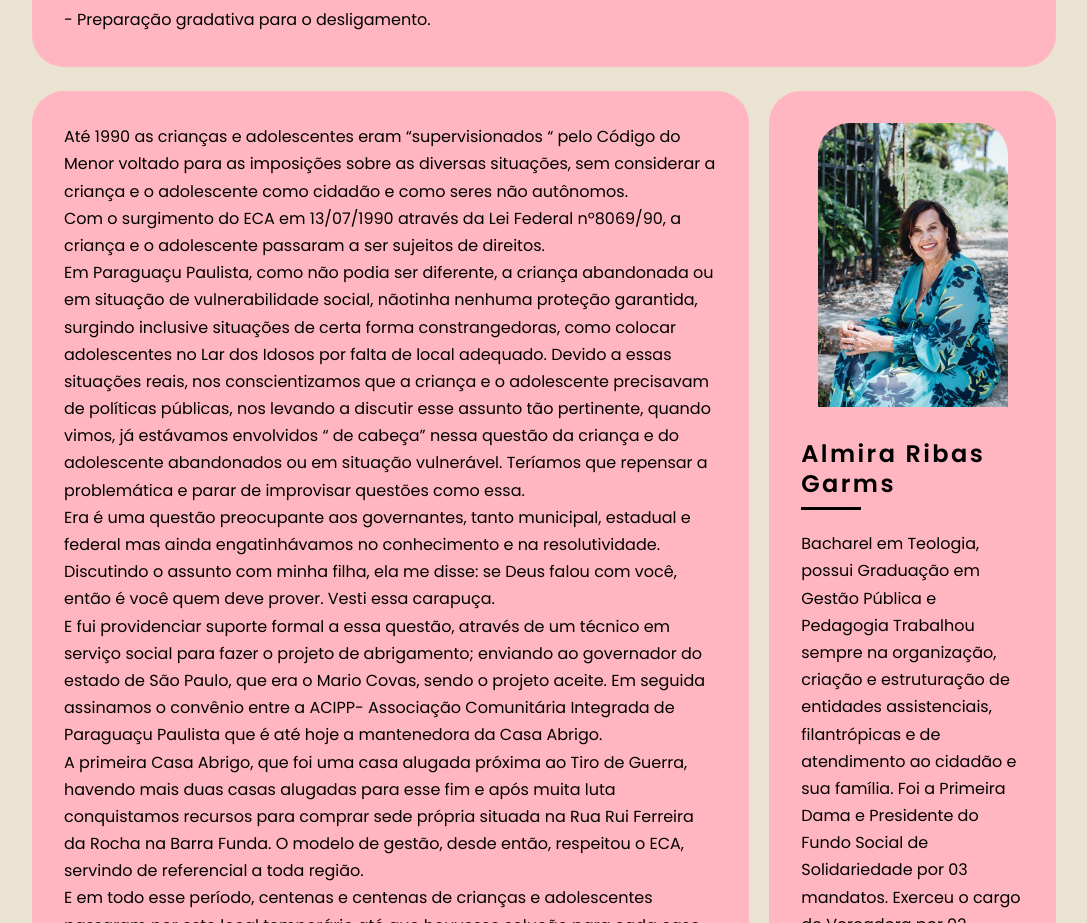
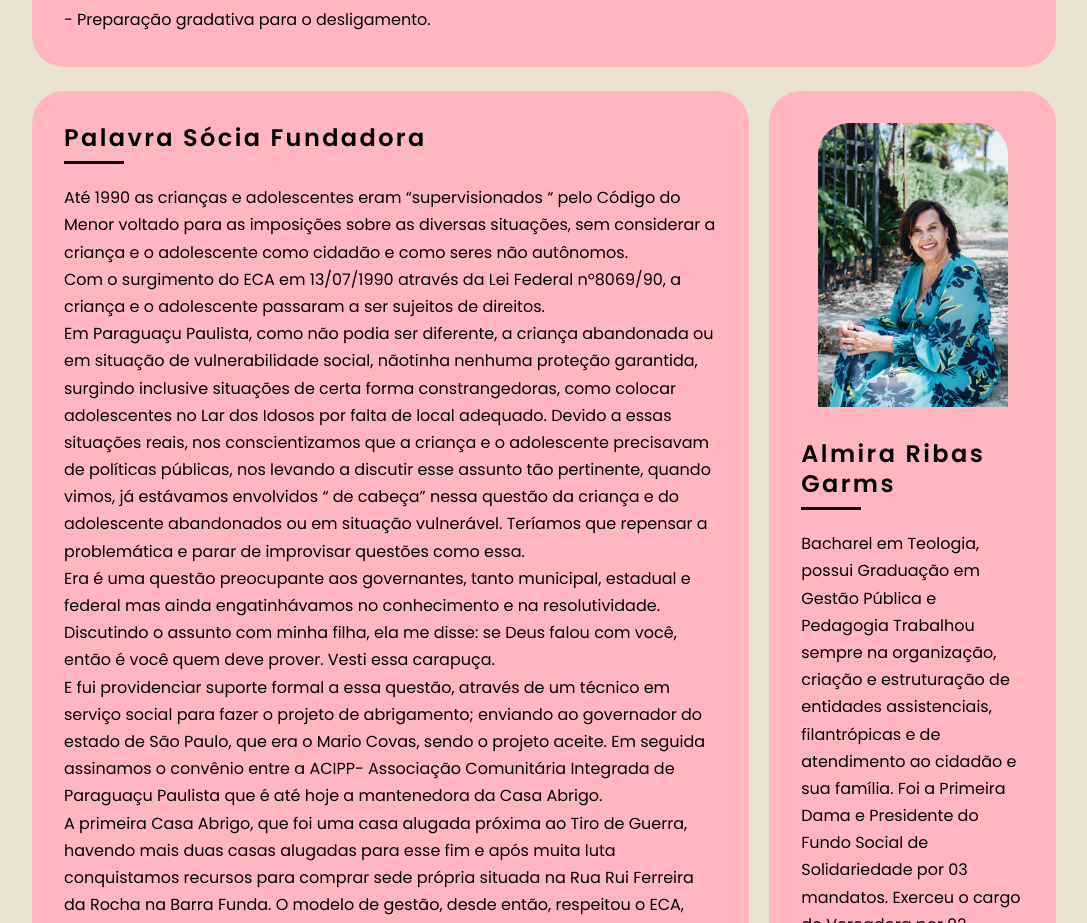
Before and after one commit to lmbbetetto/site-casaabrigo, a React (Vite) app: page /sobre in a window 1280 px wide. Shown: the part 1343-2266 px from the top of the page, without its empty margins (96-1183 px from the left). Built offline with nearby package versions, Linux system fonts and the light colour scheme.

Commit message:
Update About.tsx

```diff
--- a/src/components/about/About.tsx
+++ b/src/components/about/About.tsx
@@ -44,6 +44,7 @@ function About() {
 
             <section className='container about__container'>
                 <div className='cit_fundador'>
+                    <h2 className="subtitulo-interno">Palavra Sócia Fundadora</h2>
                     <p>Até 1990 as crianças e adolescentes eram “supervisionados “ pelo Código do Menor voltado para as imposições sobre as diversas situações, sem considerar a criança e o adolescente como cidadão e como seres não autônomos.</p>
                     <p>Com o surgimento do ECA em 13/07/1990 através da Lei Federal nº8069/90, a criança e o adolescente passaram a ser sujeitos de direitos.</p>
                     <p>Em Paraguaçu Paulista, como não podia ser diferente, a criança abandonada ou em situação de vulnerabilidade social, nãotinha nenhuma proteção garantida, surgindo inclusive situações de certa forma constrangedoras, como colocar adolescentes no Lar dos Idosos por falta de local adequado. Devido a essas situações reais, nos conscientizamos que a criança e o adolescente precisavam de políticas públicas, nos levando a discutir esse assunto tão pertinente, quando vimos, já estávamos envolvidos “ de cabeça” nessa questão da criança e do adolescente abandonados ou em situação vulnerável. Teríamos que repensar a problemática e parar de improvisar questões como essa.</p>
```
